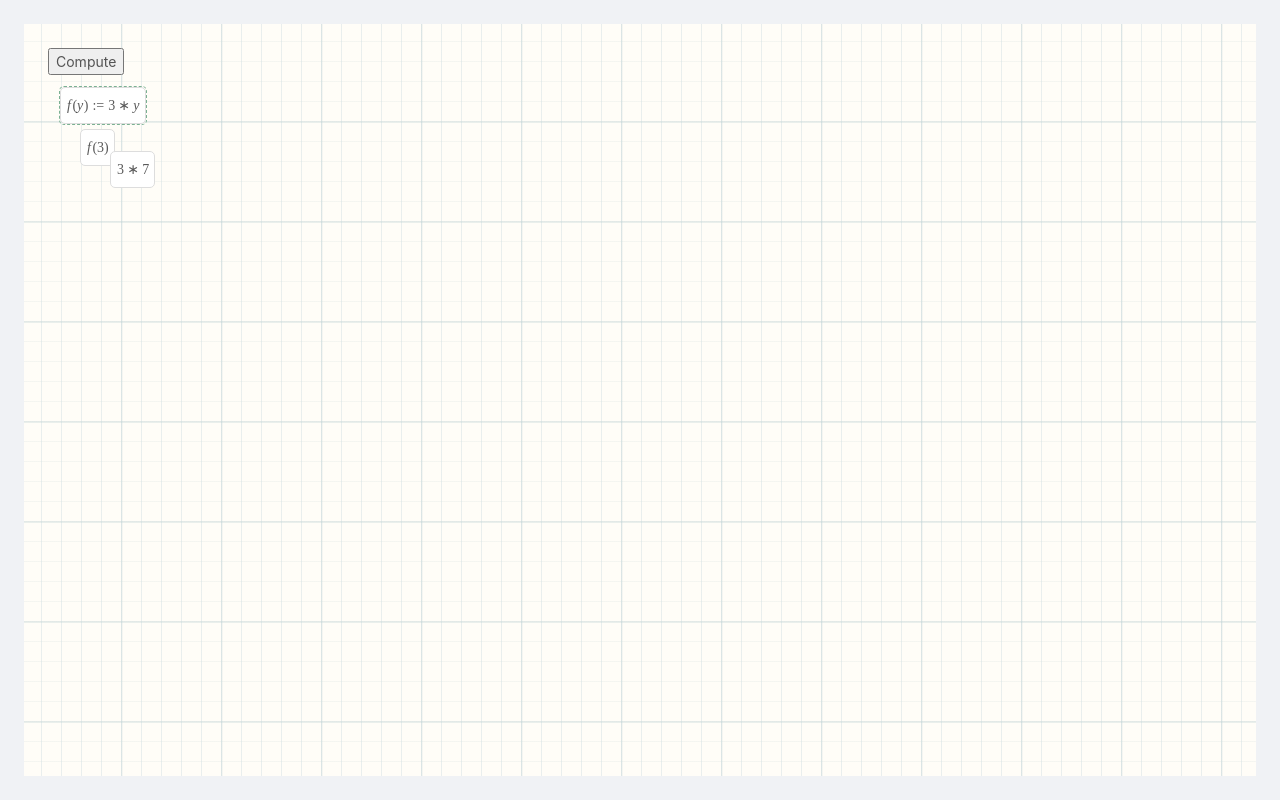
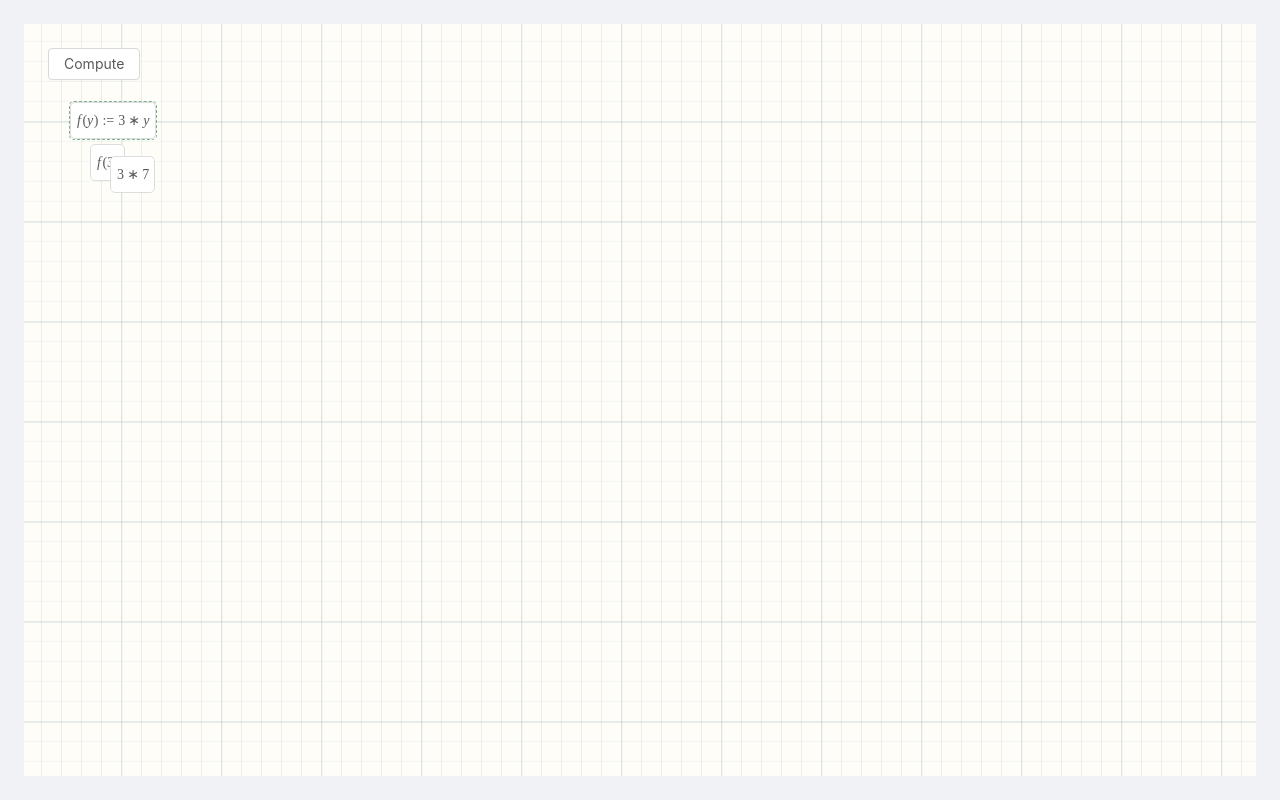
Before and after one commit to phcreery/mathpad, a Vue app: page / in a window 1280 px wide. Built offline with nearby package versions, Linux system fonts and the light colour scheme; a web font is replaced by a local one.

Commit message:
rudimentary context menu

```diff
--- a/src/components/Node.vue
+++ b/src/components/Node.vue
@@ -4,6 +4,9 @@
       <template slot="title">
         [{{id}}]  {{formula}} = {{result}}
       </template> -->
+      <a-dropdown v-model="contextmenu" :trigger="['click']">
+
+
       <div no-pointer-event class="node" :class="[ isselected ? 'selected' : 'notselected' ]">
         <mathlive-mathfield
         id="mf"
@@ -17,6 +20,14 @@
         </mathlive-mathfield>
         {{result | displayableresult}}
       </div>
+
+ <a-menu slot="overlay">
+      <a-menu-item>
+        <a href="javascript:;">Delete</a>
+      </a-menu-item>
+    </a-menu>
+  </a-dropdown>
+
     <!-- </a-tooltip> -->
   </div>
 </template>
@@ -47,6 +58,7 @@ export default {
     return {
       gridSize: 20, // px
       initformula: "",
+      contextmenu: false
     }
   },
   mounted: function () {
@@ -61,6 +73,7 @@ export default {
       var y = this.y
       var id = this.id
       element.style.transform = 'translate(' + this.x + 'px, ' + this.y + 'px)'
+      // var parent = this
 
       interact(element)
       .draggable({
@@ -88,6 +101,10 @@ export default {
       .on('tap', function () {
         EventBus.$emit('selected', id)
       })
+      // .on('doubletap', function (event) {
+      //   parent.contextmenu = true
+      //   event.preventDefault()
+      // })
       .on('dragmove', function (event) {
         x += event.dx
         y += event.dy
--- a/src/components/Page.vue
+++ b/src/components/Page.vue
@@ -1,8 +1,12 @@
 <template>
+<div :style="{height: '100%'}">
+  <a-dropdown
+  :trigger="['contextmenu']"
+  v-model="contextmenu"
+  >
     <div class="graph-paper">
-    <!-- Page1 -->
 
-    <button v-on:click="compute">Compute</button>
+      <a-button v-on:click="compute">Compute</a-button>
 
       <Node
       v-for="(node) in storage.equations"
@@ -16,6 +20,17 @@
       />
 
     </div>
+    <a-menu slot="overlay">
+      <a-menu-item key="1" @click="addnode">
+        Add Equation
+      </a-menu-item>
+      <a-menu-item key="2" disabled>
+        Add Text Box
+      </a-menu-item>
+    </a-menu>
+  </a-dropdown>
+</div>
+
 </template>
 
 <script>
@@ -34,13 +49,16 @@ export default {
   },
   data () {
     return {
-      formula: "f(x)=",
+      // Right Click Menu active?
+      contextmenu: false,
+      defaultEquation: {id: 0, x:0, y:0,  function: "", result: ""},
+      // The "File" that is open
       storage: {
         activeEquations: [0], // by IDs
         equations: [
           // ID: { attributes }
-          {id: 0, x:10, y:10, function: "f(y):=3*y", result: ""},
-          {id: 1, x:30, y:50,  function: "f(3)", result: ""},
+          {id: 0, x:20, y:20, function: "f(y):=3*y", result: ""},
+          {id: 1, x:40, y:60,  function: "f(3)", result: ""},
           {id: 2, x:60, y:70,  function: "3*7", result: ""},
         ]
       }
@@ -55,6 +73,7 @@ export default {
     })
     .on('tap', function (event) {
       parent.storage.activeEquations = []
+      parent.contextmenu = false
       event.preventDefault()
     })
     EventBus.$on('selected', (id) => { this.selectNode(id) })
@@ -62,10 +81,6 @@ export default {
     EventBus.$on('moved', (changeinfo) => { this.changeNodePosition(changeinfo) })
   },
   methods: {
-    setIt: function () {
-      console.log("Setting")
-      this.formula = 'y=-b\\pm \\frac {\\sqrt{b^2-4ac}}{2a}';
-    },
     selectNode(id) {
       console.log("Selecting", id)
       this.storage.activeEquations = [id]
@@ -87,6 +102,19 @@ export default {
         this.storage.equations[index].y = changeInfo.y
       }
     },
+    addnode() {
+      // get next available ID
+      var next = 1
+      var inc = 1
+      while(this.storage.equations.findIndex((element) => element.id == (next += inc)) > -1);
+      console.log('next', next)
+      var newEquation = this.defaultEquation
+      newEquation.id = next
+      this.storage.equations.push(newEquation)
+      parent.contextmenu = false
+
+
+    },
     compute () {
       console.log("Before sort and Compute", this.storage.equations)
       // sort the equations be y position
@@ -98,7 +126,6 @@ export default {
         equations[index].result = val
       })
       console.log("After", this.storage.equations)
-
     }
   },
 }
```
Lines whose indentation alone changed are shown as unchanged.
